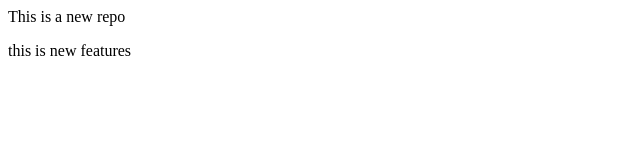
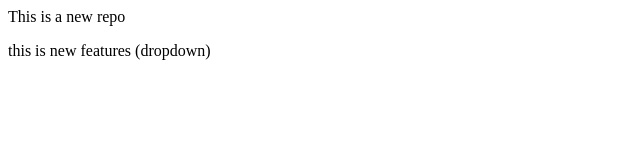
Before and after one commit to Dumeshwari/Localrepo, a plain HTML site: page index.html in a window 1280 px wide. Shown: the full height of the page, 0-640 px from the left. Drawn offline with Linux system fonts and the light colour scheme.

```diff
--- a/index.html
+++ b/index.html
@@ -2,5 +2,5 @@
     This is a new repo
 </p>
 <p>
-    this is new features
+    this is new features (dropdown)
 </p>
```
